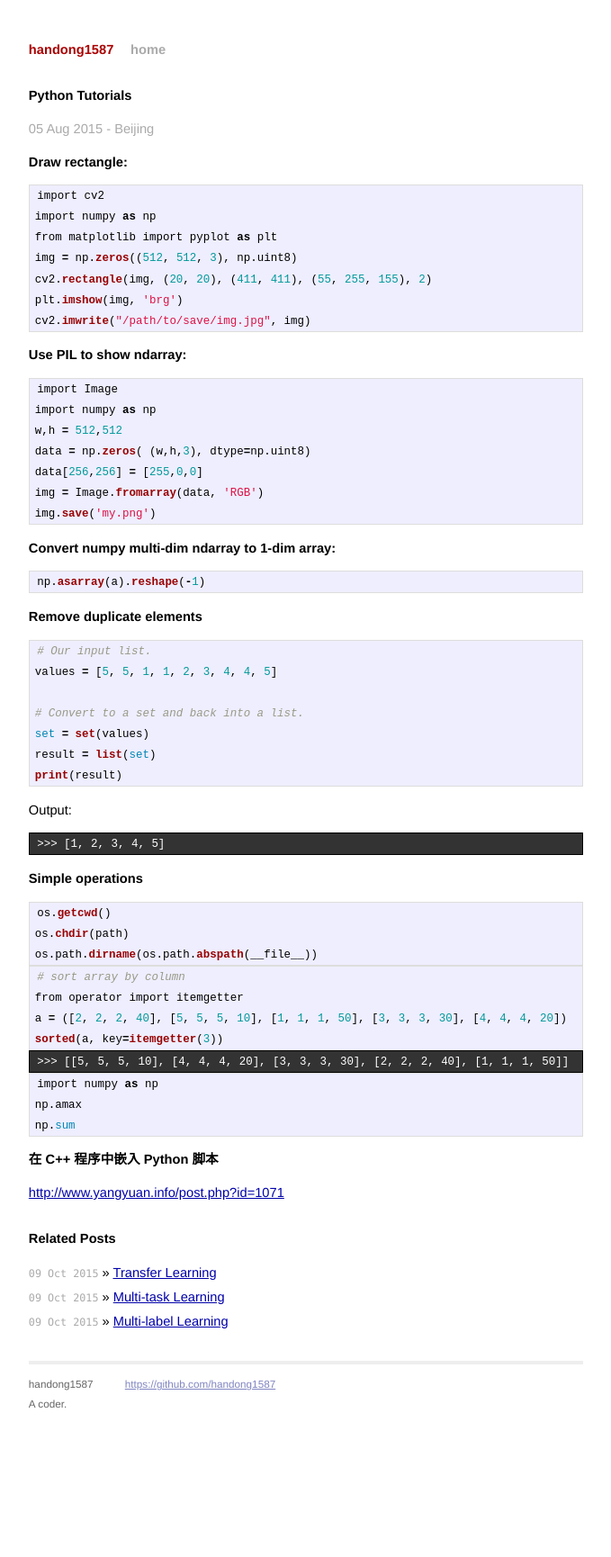
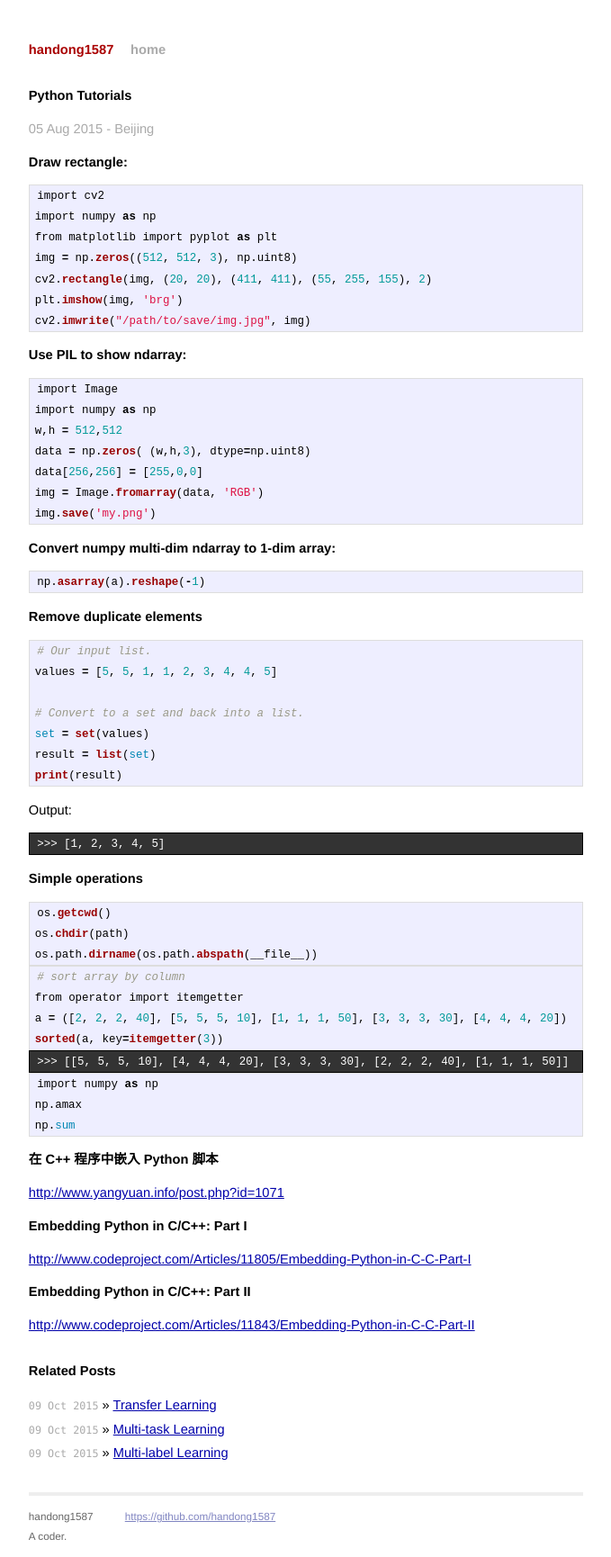
Before and after one commit to handong1587/handong1587.github.io, a Jekyll site: the page built from _posts/programming_study/2015-08-05-python-tutorials.md, in a window 1280 px wide. Shown: the whole page at 90% size, without its empty margins (300-979 px from the left). Built offline with Jekyll 4.4.1, drawn with Linux system fonts in a browser that asks for light colours; Markdown is read by kramdown in place of the engine named in the settings; comment, search, counter and statistics services are not loaded; before the commit the page ends 1583 px from its top, so only the background shows below that.

Commit message:
update md

```diff
--- a/_posts/programming_study/2015-08-05-python-tutorials.md
+++ b/_posts/programming_study/2015-08-05-python-tutorials.md
@@ -80,3 +80,11 @@ np.sum
 **在 C++ 程序中嵌入 Python 脚本**
 
 [http://www.yangyuan.info/post.php?id=1071](http://www.yangyuan.info/post.php?id=1071)
+
+**Embedding Python in C/C++: Part I**
+
+[http://www.codeproject.com/Articles/11805/Embedding-Python-in-C-C-Part-I](http://www.codeproject.com/Articles/11805/Embedding-Python-in-C-C-Part-I)
+
+**Embedding Python in C/C++: Part II**
+
+[http://www.codeproject.com/Articles/11843/Embedding-Python-in-C-C-Part-II](http://www.codeproject.com/Articles/11843/Embedding-Python-in-C-C-Part-II)
```
